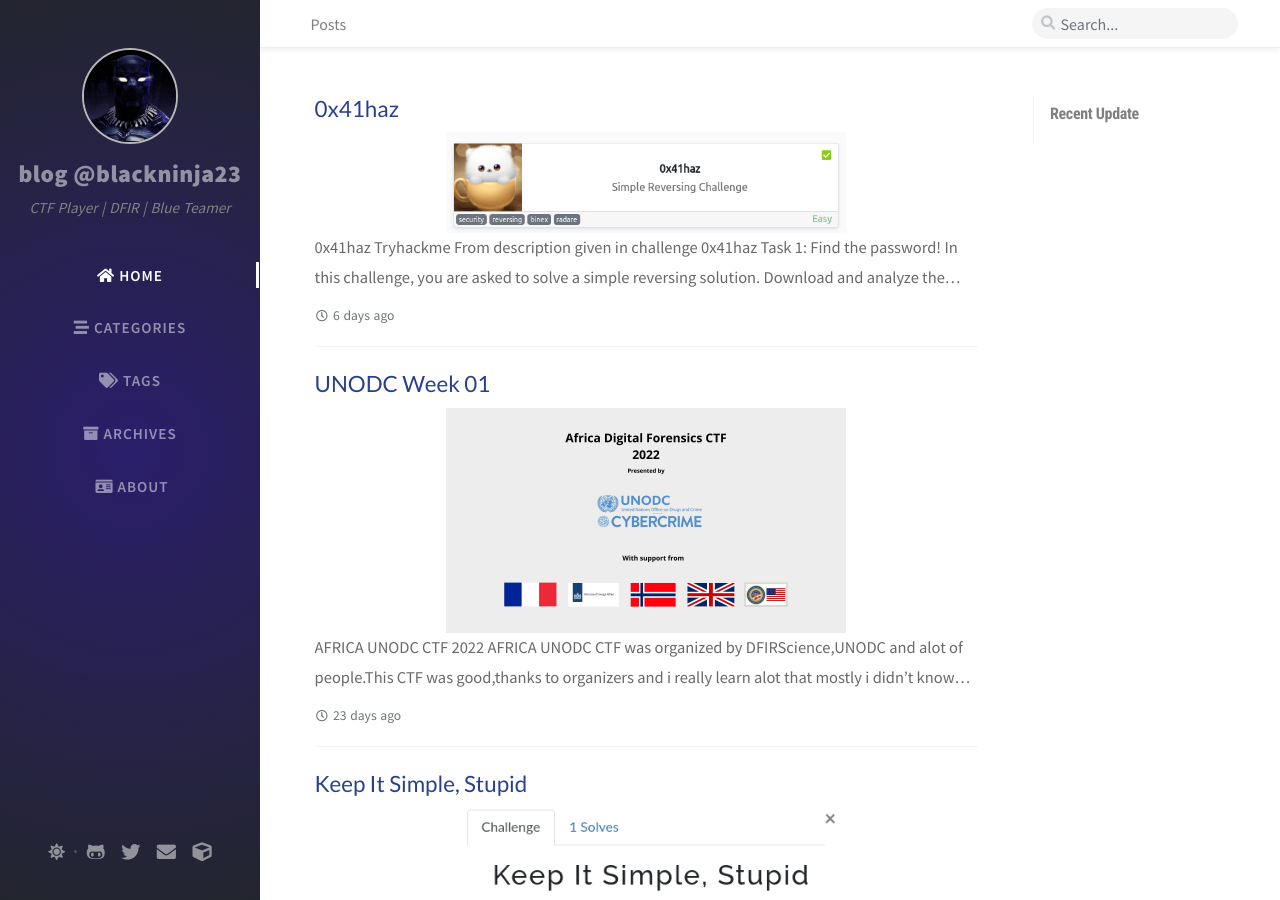
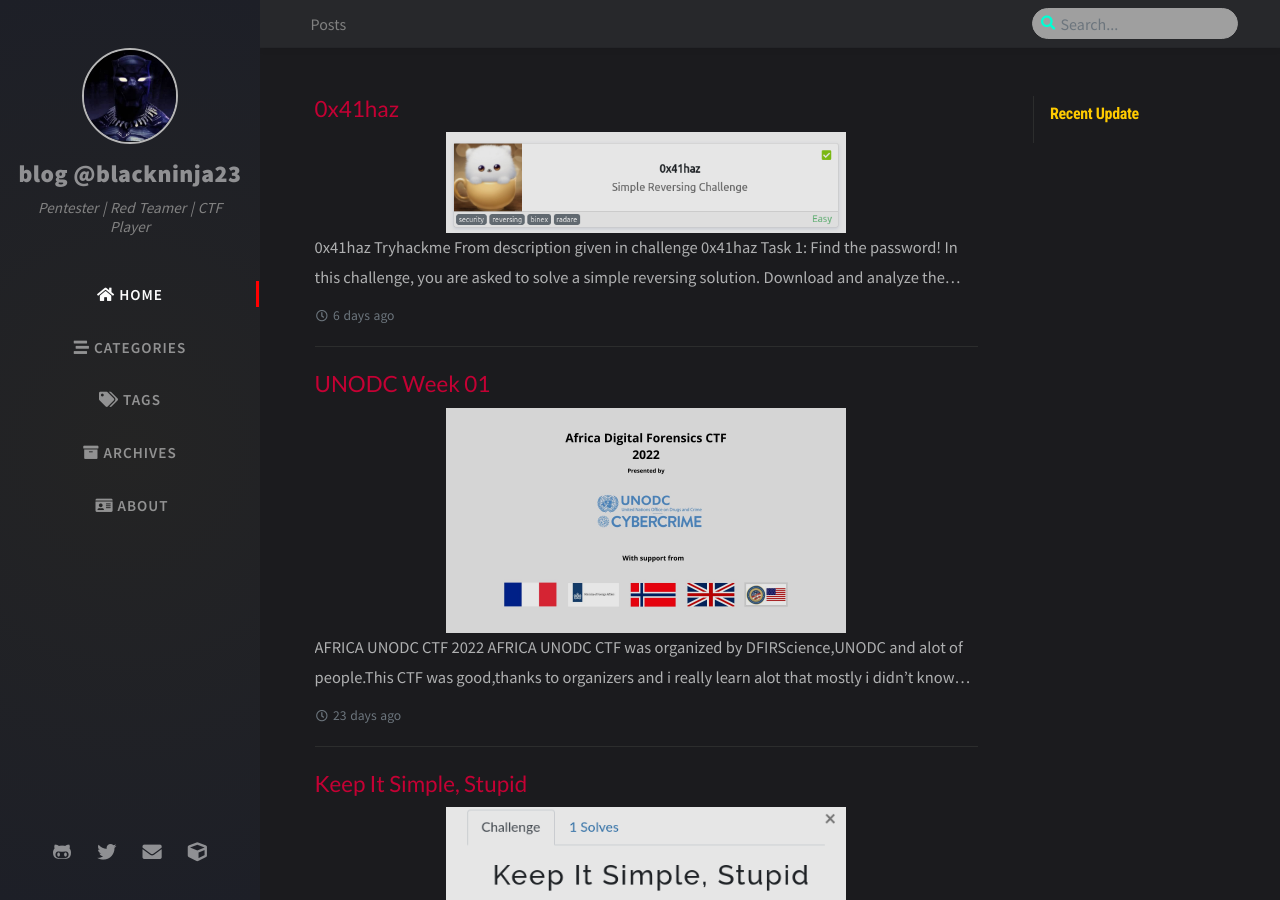
Before and after one commit to blackninja23/blackninja23.github.io, a Jekyll site: the page built from index.html, in a window 1280 px wide and 900 px high. Built offline with Jekyll 4.4.1, drawn with Linux system fonts in a browser that asks for light colours; nearby versions of some CDN libraries; the list of posts is cut into pages by our own code; comment, search, counter and statistics services are not loaded.

Commit message:
Update _config.yml

```diff
--- a/_config.yml
+++ b/_config.yml
@@ -9,7 +9,7 @@
 
 title: blog @blackninja23 # the main title
 
-tagline: CTF Player | DFIR | Blue Teamer # it will display as the sub-title
+tagline: Pentester | Red Teamer | CTF Player # it will display as the sub-title
 
 description: >- # used by seo meta and the atom feed
   knowledge is power
@@ -74,7 +74,7 @@
 #
 #     dark   - Use the dark color scheme
 #
-theme_mode: dual
+theme_mode: dark
 
 # boolean type, global switch for ToC in posts.
 toc: true
```
